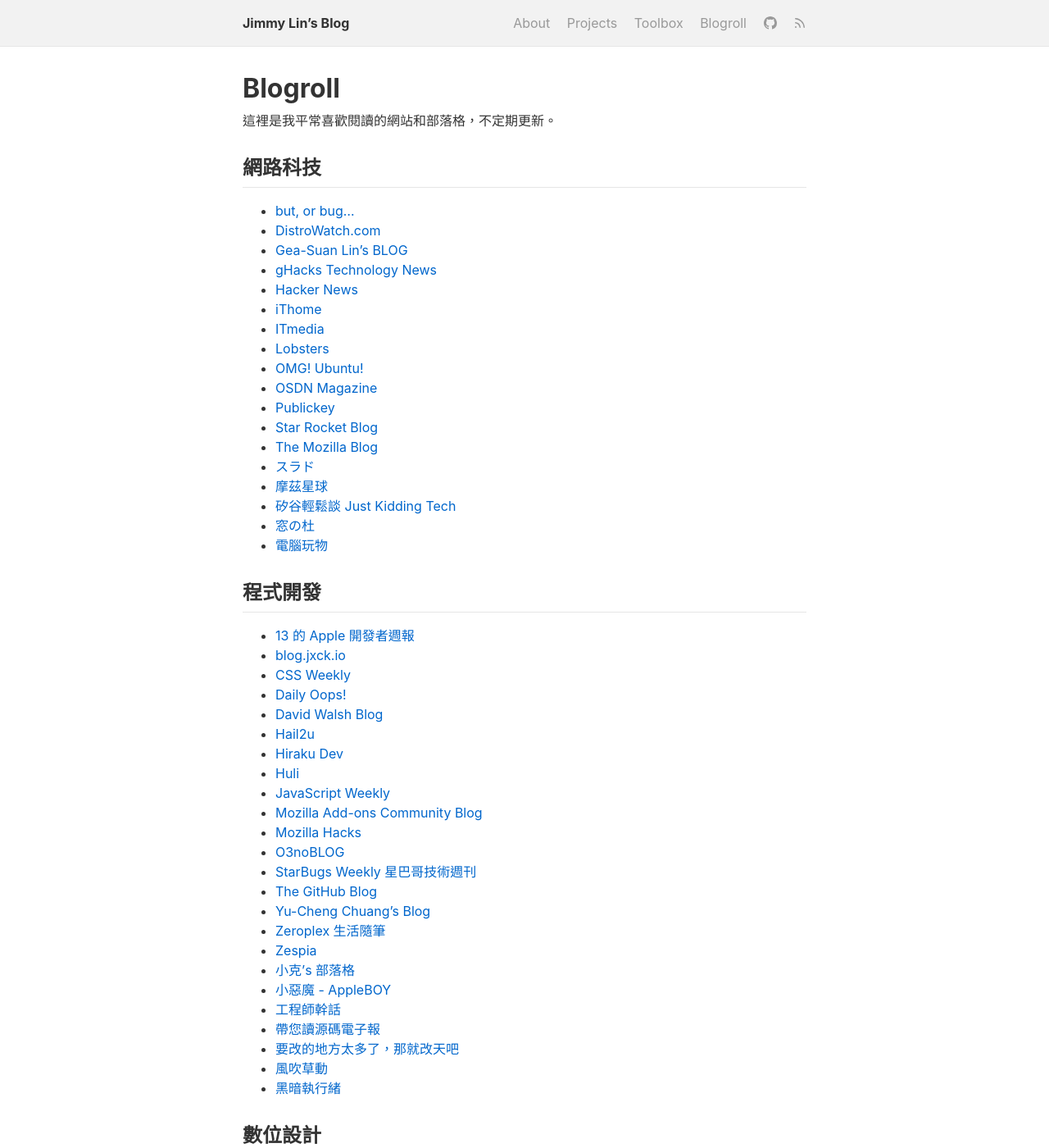
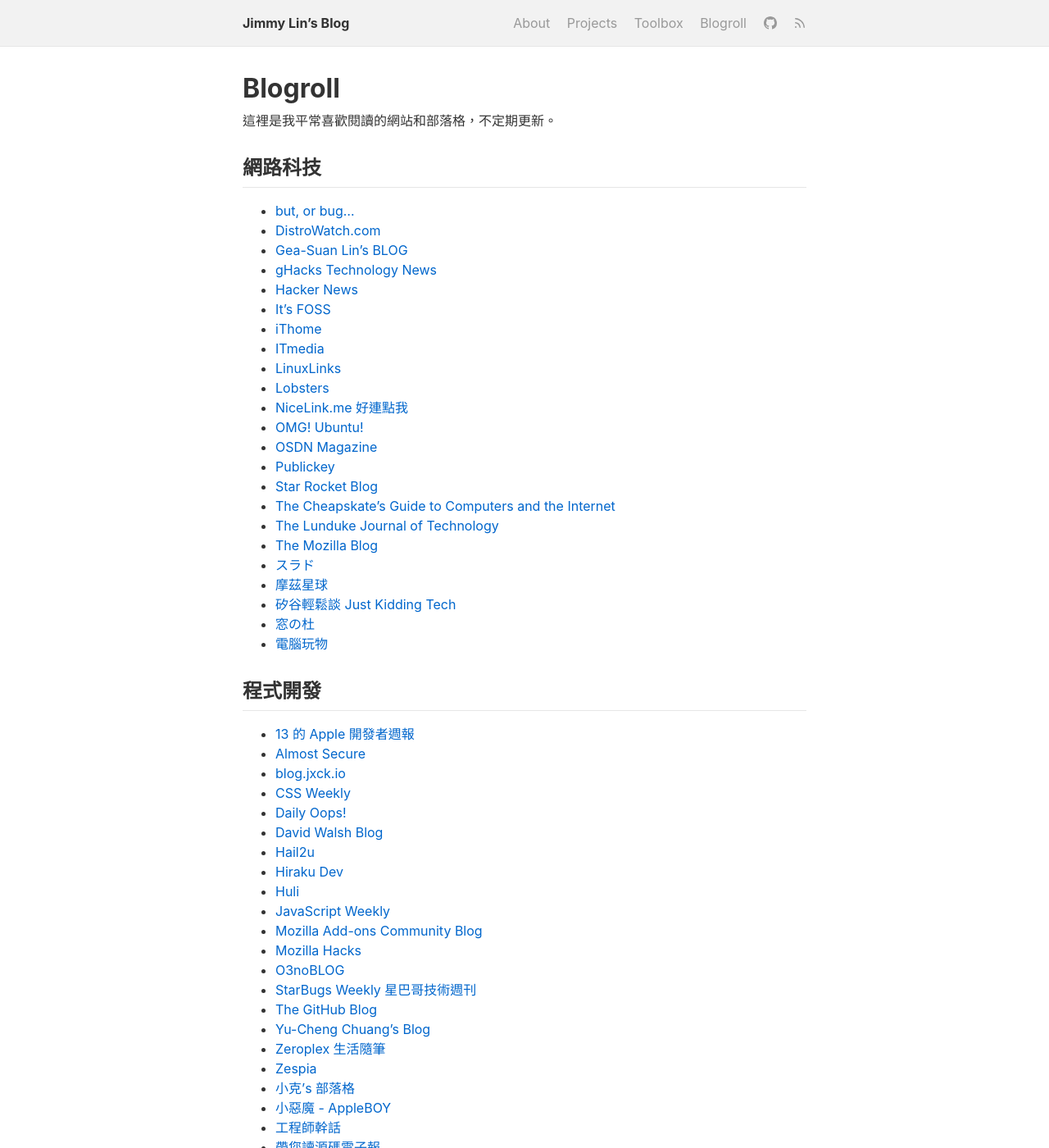
Before and after one commit to mnghsn/jmln.tw, a Jekyll site: the page built from _pages/blogroll.md, in a window 1280 px wide and 1400 px high. Shown: the whole window at 82% size. Built offline with Jekyll 4.4.1, drawn with Linux system fonts in a browser that asks for light colours; some of the changed text lies outside the part shown.

Commit message:
Update blogroll.md

```diff
--- a/_pages/blogroll.md
+++ b/_pages/blogroll.md
@@ -14,13 +14,18 @@
 * [Gea-Suan Lin's BLOG](https://blog.gslin.org/)
 * [gHacks Technology News](https://www.ghacks.net/)
 * [Hacker News](https://news.ycombinator.com/)
+* [It's FOSS](https://itsfoss.com/)
 * [iThome](https://www.ithome.com.tw/)
 * [ITmedia](https://www.itmedia.co.jp/)
+* [LinuxLinks](https://www.linuxlinks.com/)
 * [Lobsters](https://lobste.rs/)
+* [NiceLink.me 好連點我](https://nicelink.me/)
 * [OMG! Ubuntu!](https://www.omgubuntu.co.uk/)
 * [OSDN Magazine](https://mag.osdn.jp/)
 * [Publickey](https://www.publickey1.jp/)
 * [Star Rocket Blog](https://blog.starrocket.io/)
+* [The Cheapskate's Guide to Computers and the Internet](https://cheapskatesguide.org/)
+* [The Lunduke Journal of Technology](https://lunduke.substack.com/)
 * [The Mozilla Blog](https://blog.mozilla.org/)
 * [スラド](https://srad.jp/)
 * [摩茲星球](https://planet.moztw.org/)
@@ -31,6 +36,7 @@
 ## 程式開發
 
 * [13 的 Apple 開發者週報](https://ethanhuang13.substack.com/)
+* [Almost Secure](https://palant.info/)
 * [blog.jxck.io](https://blog.jxck.io/)
 * [CSS Weekly](https://css-weekly.com/)
 * [Daily Oops!](https://yukai.dev/blog)
```
Also changed, not shown: other parts of _pages/blogroll.md (+5 -1 lines).
